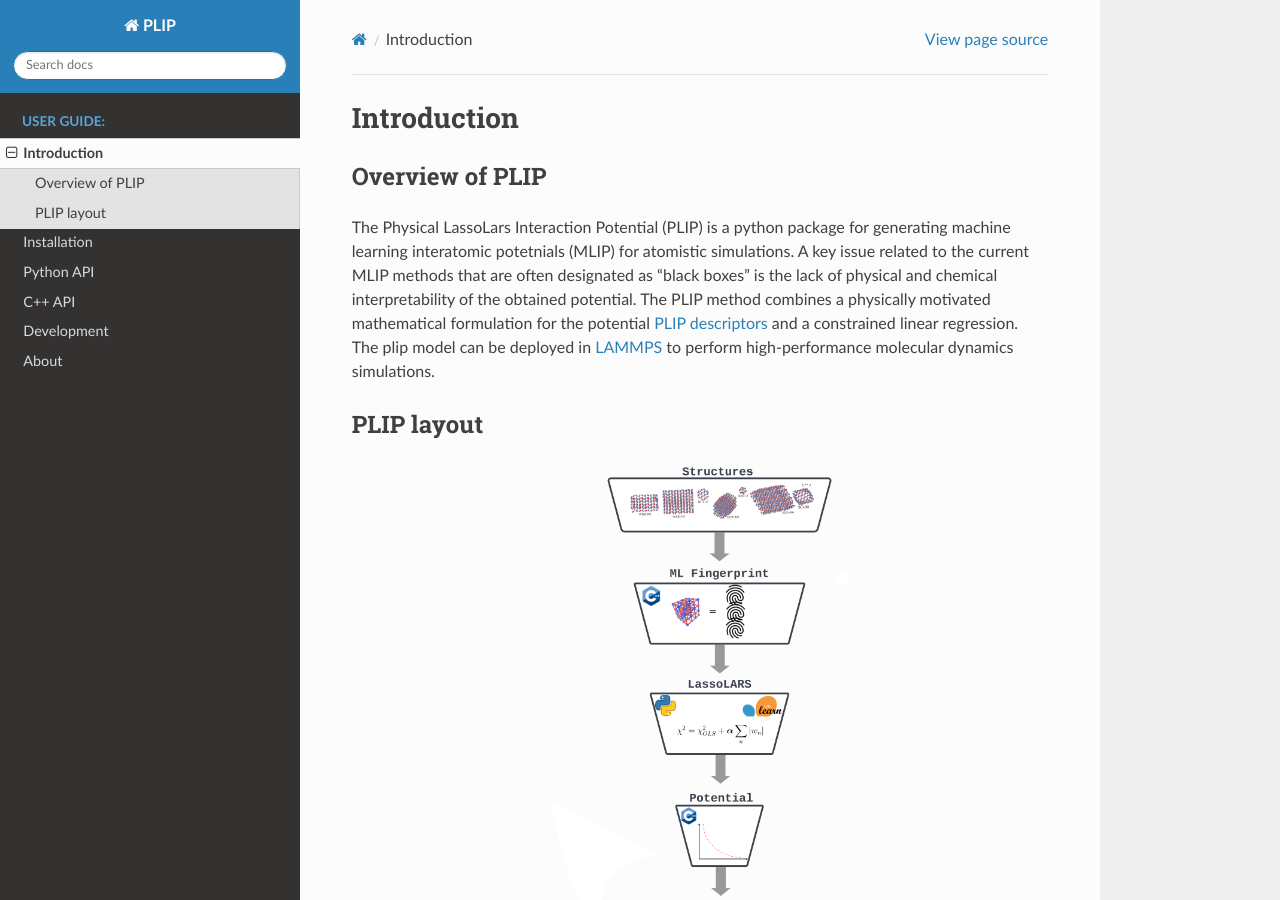
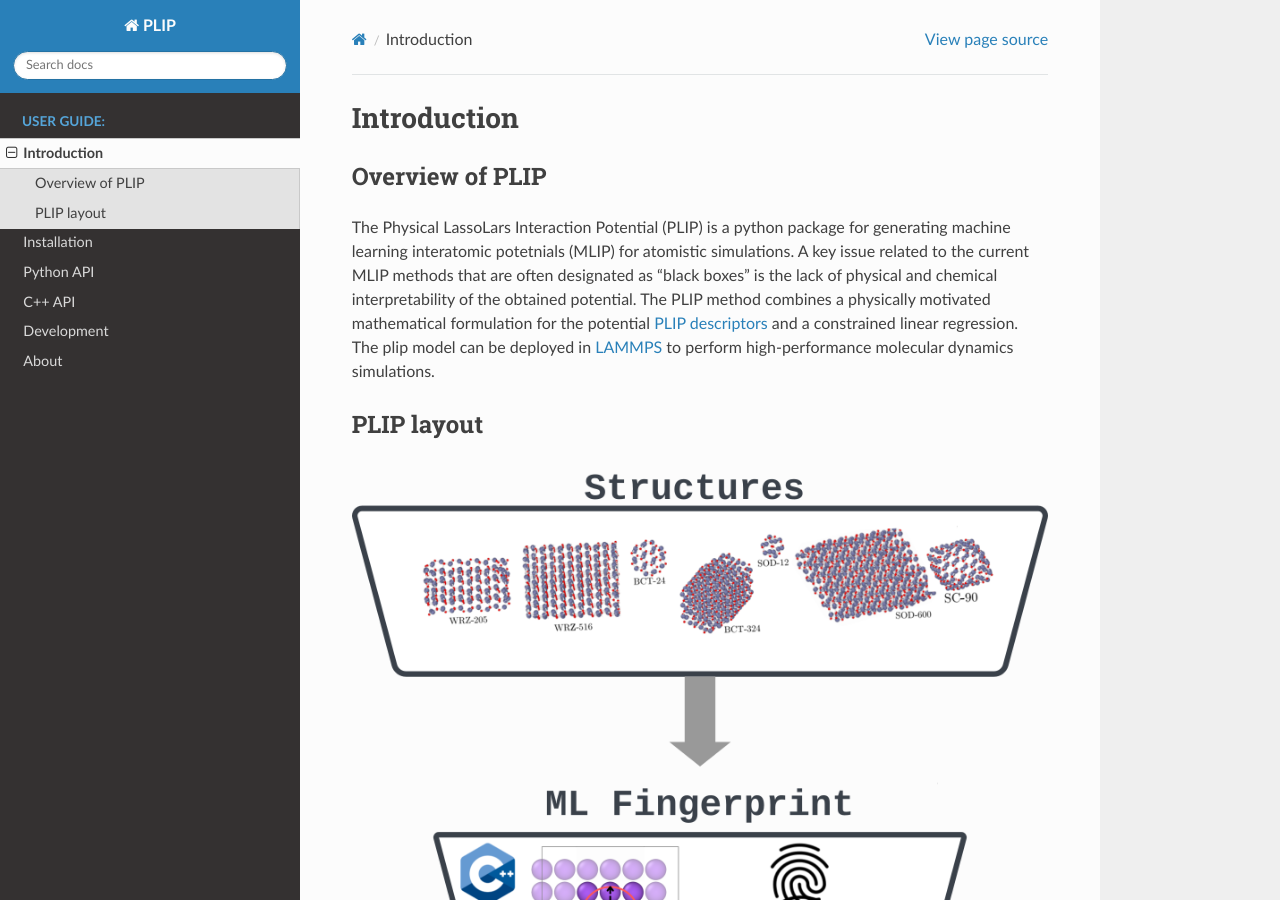
Before and after one commit to LAM-GROUP/PLIP, a Sphinx documentation site: the page built from docs/source/Introduction.rst, in a window 1280 px wide and 900 px high. Built offline with Sphinx 7.4.7 and the Read the Docs theme 2.0.0, drawn with Linux system fonts in a browser that asks for light colours.

Commit message:
docs: Image updated

```diff
--- a/docs/source/Introduction.rst
+++ b/docs/source/Introduction.rst
@@ -15,7 +15,6 @@ potential `PLIP descriptors <plip_>`_ and a constrained linear regression. The p
 PLIP layout
 -----------
 .. figure:: ../images/PLIP.png
-   :scale: 60 %
    :align: center
 
 The process of generation of PLIP based machine learning interatomic potentials can be divided into three parts :
```
Also changed, not shown: docs/images/PLIP.png.
